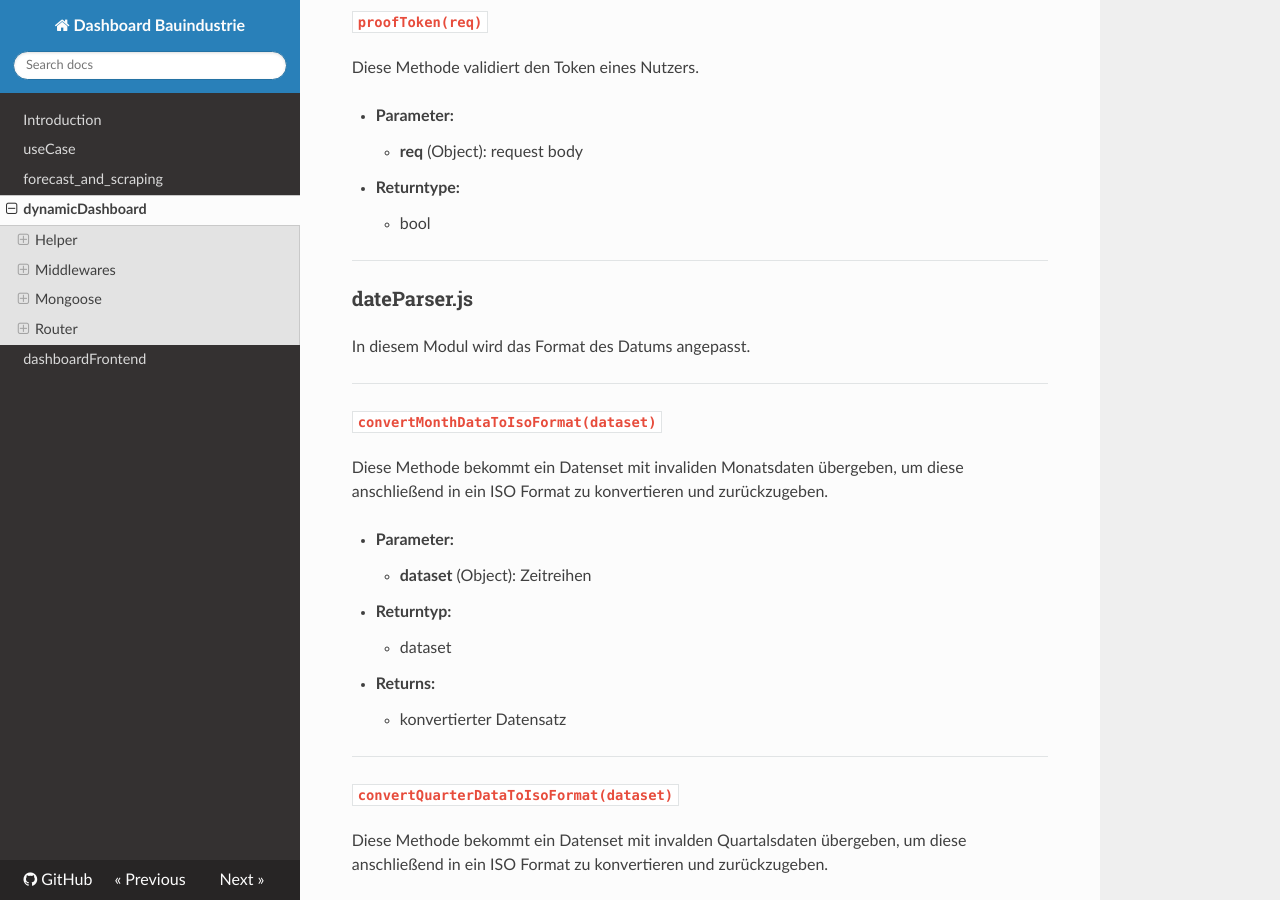
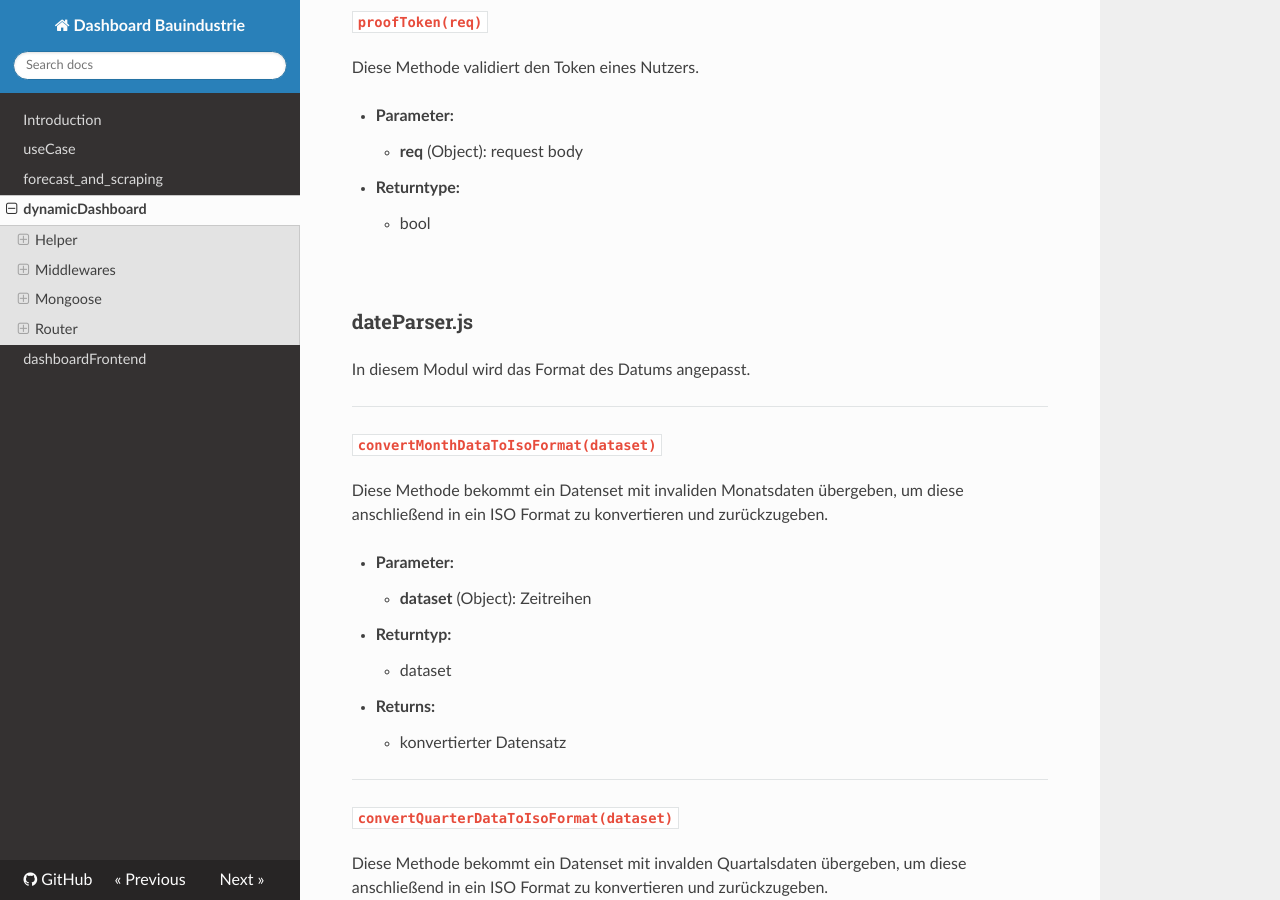
Before and after one commit to just1130/dashboardDoc, an MkDocs documentation site: the page built from docs/dynamicDashboard.md, in a window 1280 px wide and 900 px high, scrolled down 933 px. Built offline with MkDocs 1.6.1, drawn with Linux system fonts in a browser that asks for light colours; nearby versions of some CDN libraries.

Commit message:
- Designanpassungen

```diff
--- a/docs/dynamicDashboard.md
+++ b/docs/dynamicDashboard.md
@@ -13,8 +13,8 @@ Diese Methode verwaltet den Prozess für die Erstellung eines Nutzers.
 - **Parameter:**
     - **req** (Object):  request body
     - **res** (Object):  response body
+
 ---
-
 #### `signin(req,res) `
 In dieser Methode wird der Login Prozess verwaltet.
 
@@ -31,7 +31,8 @@ Diese Methode validiert den Token eines Nutzers.
 
 - **Returntype:**
     - bool
----
+
+<br>
 
 ### dateParser.js
 In diesem Modul wird das Format des Datums angepasst.
@@ -46,6 +47,7 @@ Diese Methode bekommt ein Datenset mit invaliden Monatsdaten übergeben, um dies
     - dataset
 - **Returns:**
     - konvertierter Datensatz
+
 ---
 #### `convertQuarterDataToIsoFormat(dataset)`
 Diese Methode bekommt ein Datenset mit invalden Quartalsdaten übergeben, um diese anschließend in ein ISO Format zu konvertieren und zurückzugeben.
@@ -56,6 +58,7 @@ Diese Methode bekommt ein Datenset mit invalden Quartalsdaten übergeben, um die
     - dataset
 - **Returns:**
     - konvertierter Datensatz
+
 ---
 #### `convertYearDataToIsoFormat(dataset)`
 Diese Methode bekommt ein Datenset mit invaliden Jahresdaten übergeben, um diese anschließend in ein ISO Format zu konvertieren und zurückzugeben.
@@ -67,6 +70,7 @@ Diese Methode bekommt ein Datenset mit invaliden Jahresdaten übergeben, um dies
 - **Returns:**
     - konvertierter Datensatz
 
+<br>
 
 ### kpiCalculation.js
 ---
@@ -80,7 +84,8 @@ Diese Methode berechnet für eine übergebene Zeitreihe eine Kennzahl, die entwe
     - double
 - **Returns:**
     - berechnete Kennzahl
----
+
+<br>
 
 ## Middlewares
 Spezifische Middleware Komponenten für die Authentifizierung und Erstellung von Nutzern.
@@ -105,7 +110,7 @@ Prüft ob ein Nutzer über die Adminrechte verfügt und gibt falls nicht eine en
     - **res** (Object): Response Body
     - **next** (TODO): express.NextFunction
 
-
+<br>
 
 ### verifySignUp.js
 In diesem Modul wird beim Erstellen eines neuen Nutzers geprüft, ob die angegebene E-mail Adresse schon im System existiert.
@@ -119,6 +124,7 @@ Diese Methode prüft, ob eine E-mail Adresse schon im System existiert.
     - **res** (Object): Response Body
     - **next** (TODO): express.NextFunction
 
+<br>
 
 ## Mongoose
 Enthält alle Schemas Definitionen für die MongoDB.
@@ -130,6 +136,8 @@ Beschreibt das Schema der Seiten für die MongoDB.
 Beschreibt das Schema der Tabellen für die MongoDB.
 ### User.js
 Beschreibt das Schema der Nutzer für die MongoDB.
+
+<br>
 
 ## Router
 
@@ -153,6 +161,7 @@ Erstellt clientseitig einen Cookie, falls der User authorisiert ist.
     - **req** (Object): Request Body
     - **res** (Object): Response Body
 
+<br>
 
 #### db.js
 Konfiguration der Schnittstellen für die Dateninteraktion.
@@ -164,6 +173,7 @@ Prüft, ob der Nutzer authorisiert ist.
 - **Parameter:**
     - **req** (Object): Request Body
     - **res** (Object): Response Body
+
 ---
 ##### `GET getEntries`
 Gibt alle Tabellen zurück.
@@ -171,6 +181,7 @@ Gibt alle Tabellen zurück.
 - **Parameter:**
     - **req** (Object): Request Body
     - **res** (Object): Response Body
+
 ---
 ##### `GET getUsers`
 Gibt alle Nutzer zurück.
@@ -178,6 +189,7 @@ Gibt alle Nutzer zurück.
 - **Parameter:**
     - **req** (Object): Request Body
     - **res** (Object): Response Body
+
 ---
 ##### `GET deleteUser`
 Löscht einen übergebenen Nutzer.
@@ -185,6 +197,7 @@ Löscht einen übergebenen Nutzer.
 - **Parameter:**
     - **req** (Object): Request Body
     - **res** (Object): Response Body
+
 ---
 ##### `GET getEntry`
 Liefert eine Zeitreihe oder eine Kennzahl zu einem bestimmten Tabellennamen zurück.
@@ -192,6 +205,7 @@ Liefert eine Zeitreihe oder eine Kennzahl zu einem bestimmten Tabellennamen zur
 - **Parameter:**
     - **req** (Object): Request Body
     - **res** (Object): Response Body
+
 ---
 ##### `GET getLastTimestamp`
 Liefert den jüngsten Zeitstempel einer Tabelle zu einem bestimmten Tabellennamen zurück.
@@ -199,6 +213,7 @@ Liefert den jüngsten Zeitstempel einer Tabelle zu einem bestimmten Tabellenname
 - **Parameter:**
     - **req** (Object): Request Body
     - **res** (Object): Response Body
+
 ---
 ##### `GET getAllTableNames`
 Liefert die Tabellennamen von allen Tabellen zurück.
@@ -206,6 +221,7 @@ Liefert die Tabellennamen von allen Tabellen zurück.
 - **Parameter:**
     - **req** (Object): Request Body
     - **res** (Object): Response Body
+
 ---
 ##### `GET getTableNamesByTimeRange`
 Liefert die Tabellennamen von allen Tabellen nach Zeitraum (Monat, Quartal, Jahr) gefiltert zurück.
@@ -213,6 +229,7 @@ Liefert die Tabellennamen von allen Tabellen nach Zeitraum (Monat, Quartal, Jahr
 - **Parameter:**
     - **req** (Object): Request Body
     - **res** (Object): Response Body
+
 ---
 ##### `POST insertEntry`
 Let eine Zeitreihe und ihre PArameter an.
@@ -220,6 +237,7 @@ Let eine Zeitreihe und ihre PArameter an.
 - **Parameter:**
     - **req** (Object): Request Body
     - **res** (Object): Response Body
+
 ---
 ##### `POST addSite`
 Erstellt eine Seite an.
@@ -249,6 +269,7 @@ Ersetzt bisherigen Seitenname einer Seite mit einem neuen Seitenname.
 - **Parameter:**
     - **req** (Object): Request Body
     - **res** (Object): Response Body
+
 ---
 ##### `GET deleteSite`
 Löscht alle Seiten. Falls ein Seitenname übergeben wurde, wird nur die letzte Seite gelöscht.
@@ -256,13 +277,13 @@ Löscht alle Seiten. Falls ein Seitenname übergeben wurde, wird nur die letzte
 - **Parameter:**
     - **req** (Object): Request Body
     - **res** (Object): Response Body
----
 
+<br>
 
 ### index.js
 Deckt allgemeine Middleware Funktionen ab.
 
+<br>
 
-
-### app.js
+#### app.js
 Initialer Start des Servers und Einstellung aller notwendigen Parameter.
```
Also changed, not shown: other parts of docs/dynamicDashboard.md (+9 -7 lines).
